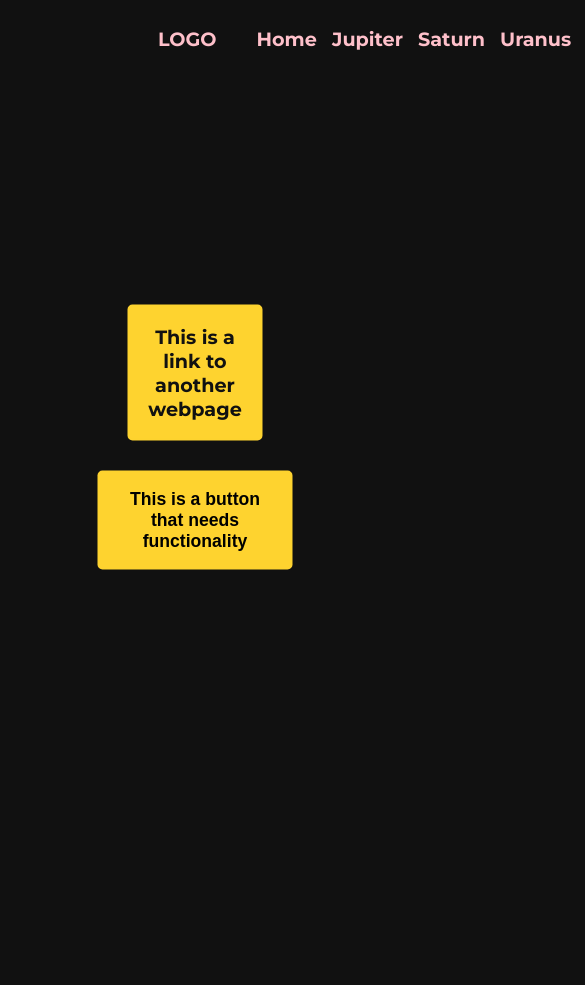
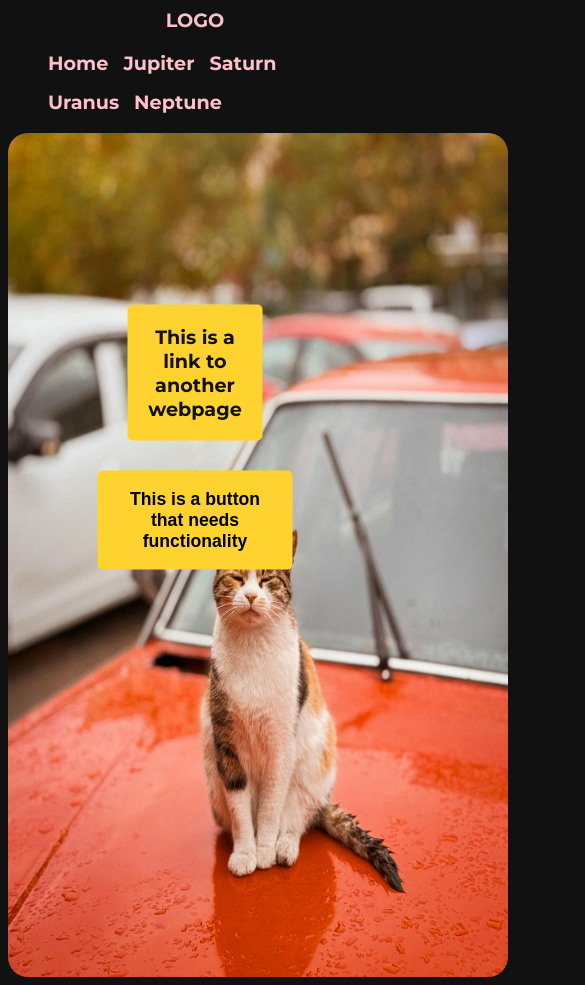
Before and after one commit to Haine88/navbar-css-practice, a plain HTML site: page index.html in a window 390 px wide. Shown: the top 985 px of the page, 585 px wide, since content can reach past the window. Before the commit the page ends 844 px from the top, so only its background shows below. Drawn offline with Linux system fonts and the light colour scheme.

Commit message:
added image

```diff
--- a/css/style.css
+++ b/css/style.css
@@ -11,6 +11,7 @@ header {
   justify-content: space-between;
   align-items: center;
   color: #fec0ca;
+  flex-flow: row wrap;
 }
 nav ul {
   list-style-type: none;
@@ -18,6 +19,7 @@ nav ul {
   gap: 15px;
   margin-right: 30px;
   align-items: center;
+  flex-flow: row wrap;
 }
 nav a {
   color: #fec0ca;
@@ -53,3 +55,22 @@ button {
   border-radius: 5px;
   font-size: 1.1rem;
 }
+img {
+  width: 150px;
+  height: 25vh;
+  display: block;
+  margin: auto;
+  border-radius: 20px;
+}
+@media(max-width: 750px) {
+  img {
+    width: 500px;
+    height: 100vh;
+  }
+  header {
+    justify-content: center;
+  }
+  p {
+    margin: auto;
+  }
+}
--- a/index.html
+++ b/index.html
@@ -21,6 +21,7 @@
         </ul>
     </nav>
 </header>
+<img src="images/pexels-begumurkmezz-33800928.jpg" alt="cat smiling">
 <div class="box">
     <div class="link">
         <a href="#" target="_blank">This is a link to another webpage</a>
```
Also changed, not shown: images/pexels-begumurkmezz-33800928.jpg (added), 2 other files.
